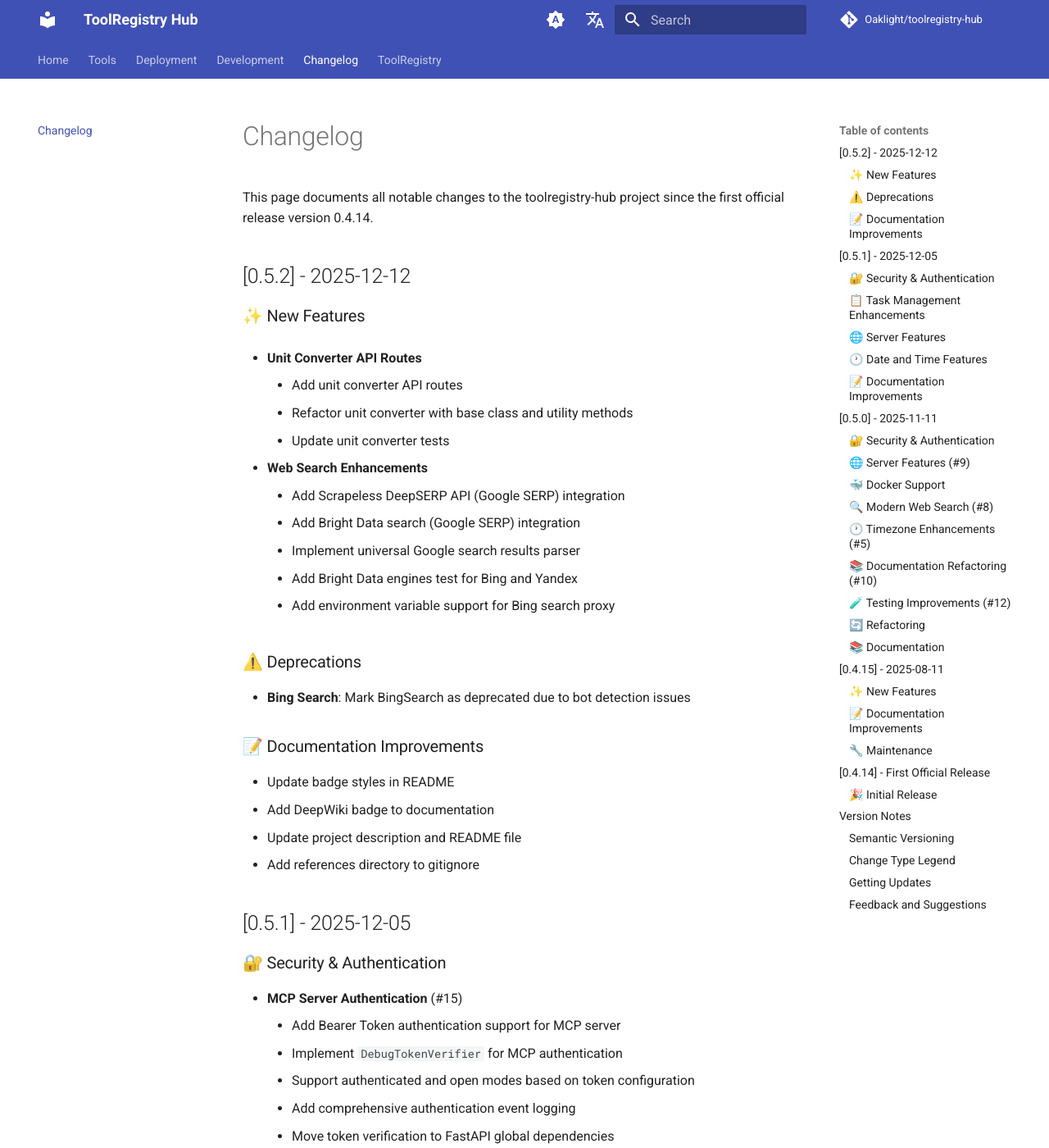
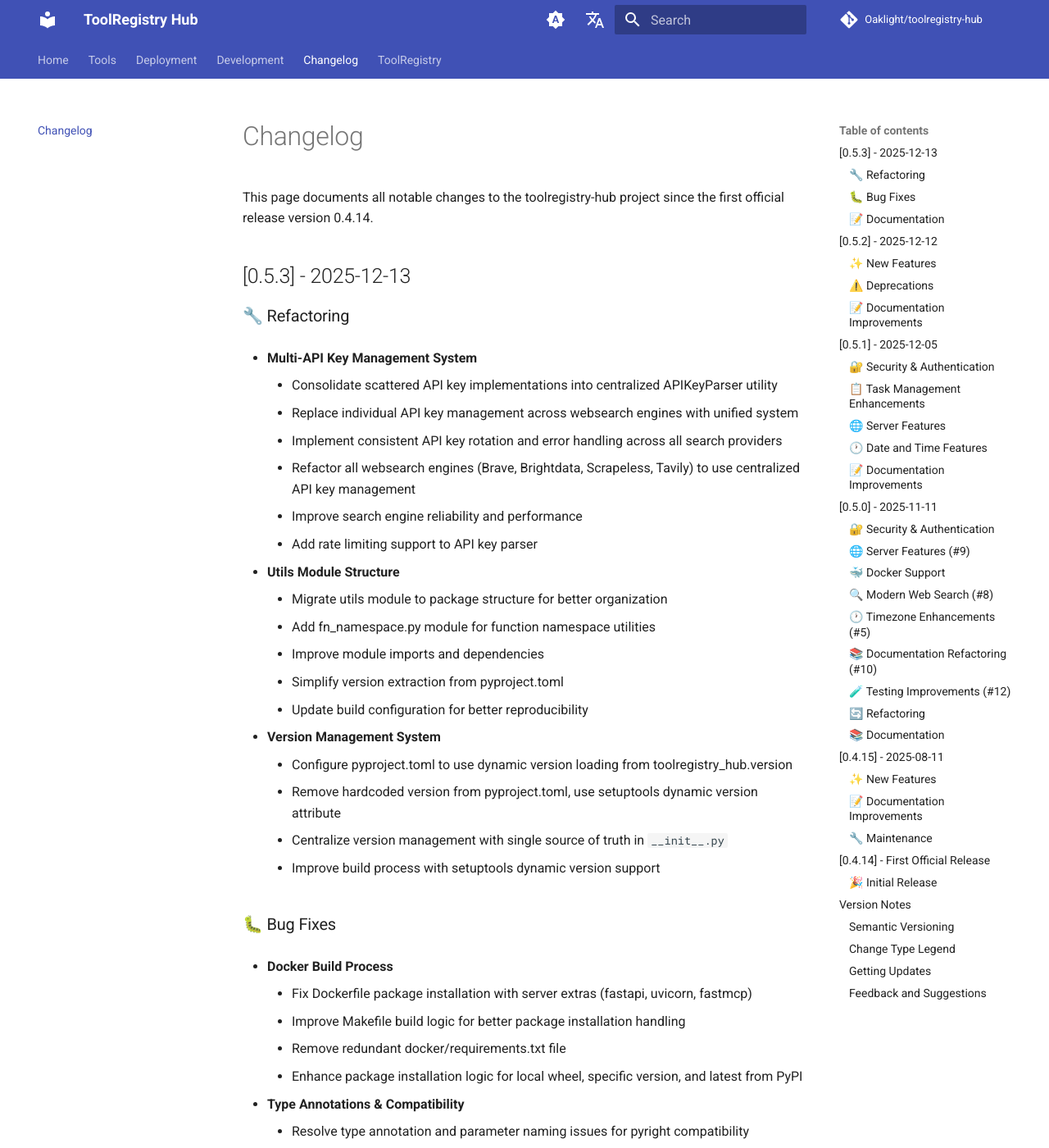
Before and after one commit to Oaklight/toolregistry-hub, an MkDocs documentation site: the page built from docs/changelog.md, in a window 1280 px wide and 1400 px high. Shown: the whole window at 82% size. Built offline with MkDocs 1.6.1 and Material for MkDocs 9.7.7, drawn with Linux system fonts in a browser that asks for light colours; comment, search, counter and statistics services are not loaded; some of the changed text lies outside the part shown.

Commit message:
📝 docs(changelog): update changelog for version 0.5.3
- add detailed changes for multi-API key management system【refactor】
- document tool module structure improvements【refactor】
- record version management system updates【refactor】
- include docker build process fixes【fix】
- document type annotation and compatibility improvements【fix】
- add docker documentation updates【docs】

```diff
--- a/docs/changelog.md
+++ b/docs/changelog.md
@@ -9,6 +9,51 @@ author: Oaklight
 # Changelog
 
 This page documents all notable changes to the toolregistry-hub project since the first official release version 0.4.14.
+
+## [0.5.3] - 2025-12-13
+
+### 🔧 Refactoring
+
+- **Multi-API Key Management System**
+	- Consolidate scattered API key implementations into centralized APIKeyParser utility
+	- Replace individual API key management across websearch engines with unified system
+	- Implement consistent API key rotation and error handling across all search providers
+	- Refactor all websearch engines (Brave, Brightdata, Scrapeless, Tavily) to use centralized API key management
+	- Improve search engine reliability and performance
+	- Add rate limiting support to API key parser
+
+- **Utils Module Structure**
+	- Migrate utils module to package structure for better organization
+	- Add fn_namespace.py module for function namespace utilities
+	- Improve module imports and dependencies
+	- Simplify version extraction from pyproject.toml
+	- Update build configuration for better reproducibility
+
+- **Version Management System**
+	- Configure pyproject.toml to use dynamic version loading from toolregistry_hub.version
+	- Remove hardcoded version from pyproject.toml, use setuptools dynamic version attribute
+	- Centralize version management with single source of truth in `__init__.py`
+	- Improve build process with setuptools dynamic version support
+
+### 🐛 Bug Fixes
+
+- **Docker Build Process**
+	- Fix Dockerfile package installation with server extras (fastapi, uvicorn, fastmcp)
+	- Improve Makefile build logic for better package installation handling
+	- Remove redundant docker/requirements.txt file
+	- Enhance package installation logic for local wheel, specific version, and latest from PyPI
+
+- **Type Annotations & Compatibility**
+	- Resolve type annotation and parameter naming issues for pyright compatibility
+	- Fix type hints in server_core.py and websearch modules
+	- Improve test compatibility and type safety
+
+### 📝 Documentation
+
+- **Docker Documentation**
+	- Add comprehensive Docker documentation and migration guide
+	- Add Docker README files in both English and Chinese
+	- Provide OpenWebUI tool server migration documentation
 
 ## [0.5.2] - 2025-12-12
 
```
